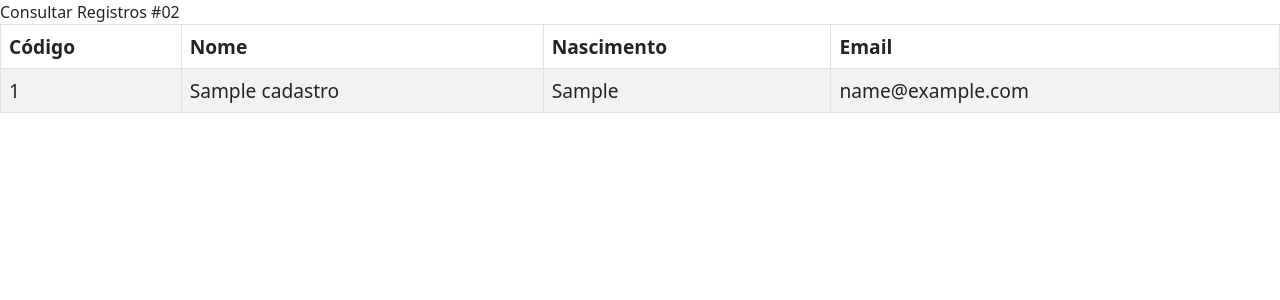
After one commit to NicolasLMartins/PHPBD, a PHP site: page /db/consultar_02.php in a window 1280 px wide. The commit adds this page. Shown: the top 300 px of the page. Run offline with PHP 8.4, Linux system fonts and the light colour scheme; tables that the repository leaves empty or names only in its code hold one stand-in row (values such as "Sample post").

Commit message:
add consultar_02.php

```diff
--- a/db/consultar.php
+++ b/db/consultar_01.php
@@ -1,4 +1,4 @@
-<div class="titulo">Consultar Registros</div>
+<div class="titulo">Consultar Registros #01</div>
 
 <?php
 
--- /dev/null
+++ b/db/consultar_02.php
@@ -0,0 +1,52 @@
+<link href="https://cdn.jsdelivr.net/npm/bootstrap@5.0.2/dist/css/bootstrap.min.css" rel="stylesheet" integrity="sha384-EVSTQN3/azprG1Anm3QDgpJLIm9Nao0Yz1ztcQTwFspd3yD65VohhpuuCOmLASjC" crossorigin="anonymous">
+<div class="titulo">Consultar Registros #02</div>
+
+<?php
+require_once "conexao.php";
+
+$sql = "SELECT id, nome, nascimento, email FROM cadastro";
+
+$conexao = novaConexao();
+$resultado = $conexao->query($sql);
+
+$registros = [];
+
+if ($resultado->num_rows > 0) {
+    while($row = $resultado->fetch_assoc()) {
+        $registros[] = $row;
+    }
+} elseif($conexao->error) {
+    echo "Erro: " . $conexao->error;
+}
+
+// print_r($registros);
+
+$conexao->close();
+?>
+
+<table class="table table-hover table-striped table-bordered">
+    <thead>
+        <th>Código</th>
+        <th>Nome</th>
+        <th>Nascimento</th>
+        <th>Email</th>
+    </thead>
+
+    <tbody>
+        <?php foreach ($registros as $registro): ?>
+            <tr>
+                <td><?= $registro['id'] ?></td>
+                <td><?= $registro['nome'] ?></ªtd>
+                <td><?= $registro['nascimento'] ?></td>
+                <td><?= $registro['email'] ?></td>
+            </tr>
+        <?php endforeach ?>
+
+    </tbody>
+</table>
+
+<style>
+    table > *{
+        font-size: 1.2rem;
+    }
+</style>
```
Also changed, not shown: index.php (+6 -2 lines).
